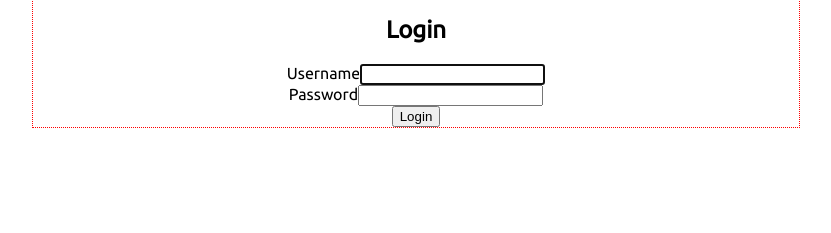
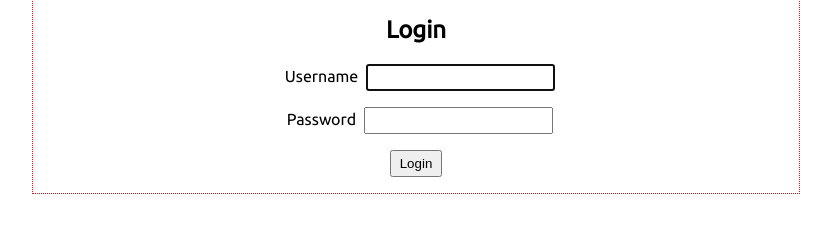
Before and after one commit to thebinarypenguin/enseigne-moi-client, a React app: page /login in a window 1280 px wide. Shown: the part 63-296 px from the top of the page, without its empty margins (224-1055 px from the left). Built offline with nearby package versions, Linux system fonts and the light colour scheme.

Commit message:
Add basic styles for form label,input,button

```diff
--- a/src/components/App/App.css
+++ b/src/components/App/App.css
@@ -7,3 +7,21 @@
 .App main {
   text-align: center;
 }
+
+.Label {
+  margin: 0;
+  margin-bottom: 1rem;
+  padding: 0.25rem 0.5rem;
+}
+
+.Input {
+  margin: 0;
+  margin-bottom: 1rem;
+  padding: 0.25rem;
+}
+
+.Button {
+  margin: 0;
+  margin-bottom: 1rem;
+  padding: 0.25rem 0.5rem;
+}
```
